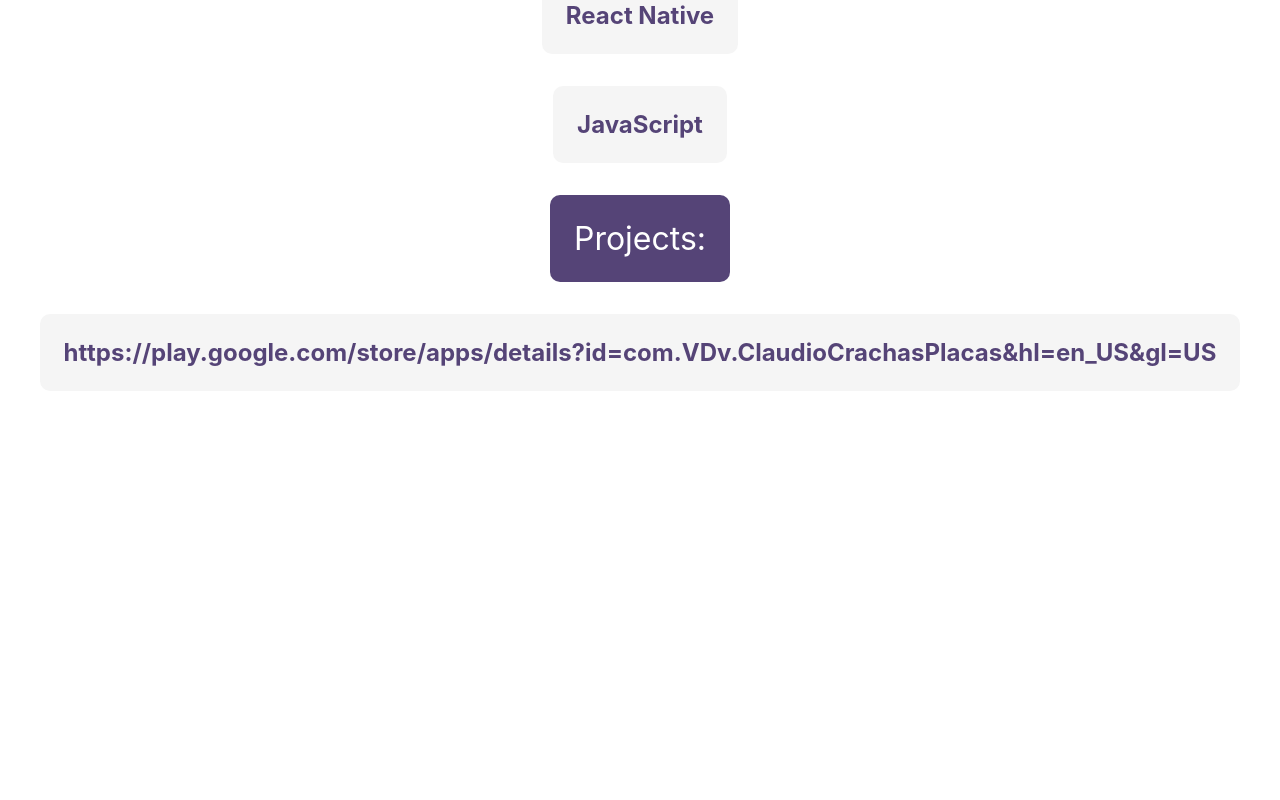
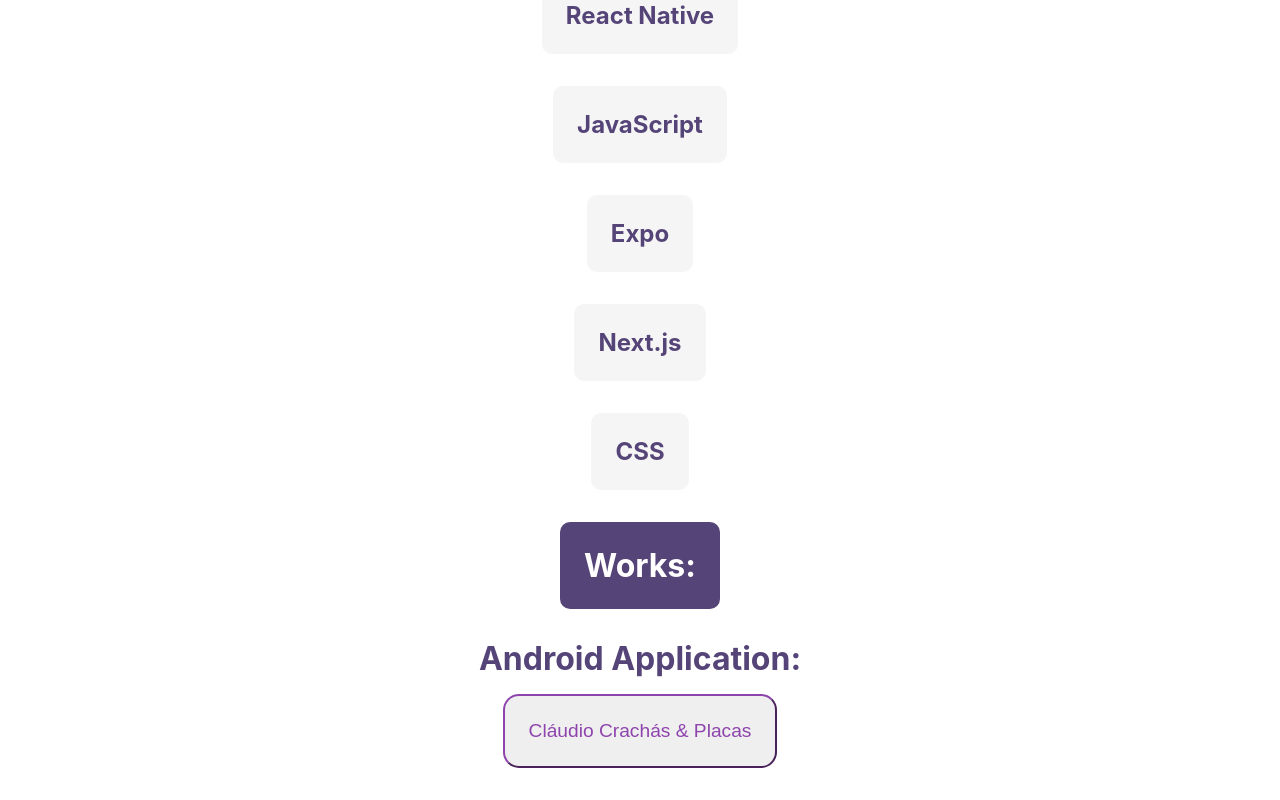
Before and after one commit to VituPenna/Vitor-Penna, a Next.js app: page / in a window 1280 px wide. Shown: the part 683-1483 px from the top of the page. Before the commit the page ends 1090 px from the top, so only its background shows below. Built offline with nearby package versions, Linux system fonts and the light colour scheme.

Commit message:
Add files via upload

```diff
--- a/package.json
+++ b/package.json
@@ -8,9 +8,9 @@
     "start": "next start"
   },
   "dependencies": {
-    "next": "10.0.5",
-    "react": "17.0.1",
-    "react-dom": "17.0.1",
+    "next": "^10.0.5",
+    "react": "^17.0.1",
+    "react-dom": "^17.0.1",
     "sass": "^1.32.4"
   }
 }
--- a/pages/index.js
+++ b/pages/index.js
@@ -1,5 +1,6 @@
 import Head from 'next/head'
 import styles from '../styles/Home.module.css'
+import Link from 'next/link'
 
 export default function Home() {
   return (
@@ -18,10 +19,15 @@ export default function Home() {
     <h2 className={styles.sec}>Reactjs</h2>
     <h2 className={styles.sec}>React Native</h2>
     <h2 className={styles.sec}>JavaScript</h2>
-    <div className={styles.grid}>
-    Projects:
-    </div>
-    <h2 className={styles.sec}>https://play.google.com/store/apps/details?id=com.VDv.ClaudioCrachasPlacas&hl=en_US&gl=US</h2>
+    <h2 className={styles.sec}>Expo</h2>
+    <h2 className={styles.sec}>Next.js</h2>
+    <h2 className={styles.sec}>CSS</h2>
+    <h1 className={styles.grid}>Works: </h1>
+        <h1 className={styles.title2}>Android Application: </h1>
+        <Link href="https://play.google.com/store/apps/details?id=com.VDv.ClaudioCrachasPlacas&hl=en_US&gl=US">
+          <button className={styles.sec2}>  Cláudio Crachás & Placas  </button>
+          </Link>
+
     </div>
 
   )
--- a/styles/Home.module.css
+++ b/styles/Home.module.css
@@ -34,7 +34,13 @@
   color: #554477;
   text-align: center;
 }
-
+.title2 {
+  margin: 1rem;
+  line-height: 1.15;
+  font-size: 2rem;
+  color: #554477;
+  text-align: center;
+}
 
 .code {
   background: #fafafa;
@@ -68,4 +74,40 @@
   border: 1px solid #000;
   border-radius: 10px;
   transition: color 0.15s ease, border-color 0.15s ease;
+  display: block;
+     transform: rotate(-55deg);
 }
+.sec2 {
+  border-color: #8e44ad;
+  border-radius: 1rem;
+  color: #8e44ad;
+  position: relative;
+  overflow: hidden;
+  z-index: 1;
+  -webkit-transition: color 150ms ease-in-out;
+  transition: color 150ms ease-in-out;
+  padding: 1.5rem;
+  margin-bottom: 2rem;
+  font-size: 1.2rem;
+}
+.sec2:after {
+  content: '';
+  position: absolute;
+  display: block;
+  top: 0;
+  left: 50%;
+  -webkit-transform: translateX(-50%);
+          transform: translateX(-50%);
+  width: 0;
+  height: 100%;
+  background: #8e44ad;
+  z-index: -1;
+  -webkit-transition: width 150ms ease-in-out;
+  transition: width 150ms ease-in-out;
+}
+.sec2:hover {
+  color: #fff;
+}
+.sec2:hover:after {
+  width: 110%;
+}
```
Also changed, not shown: 1 other file (tests, documents, lock files or other folders).
